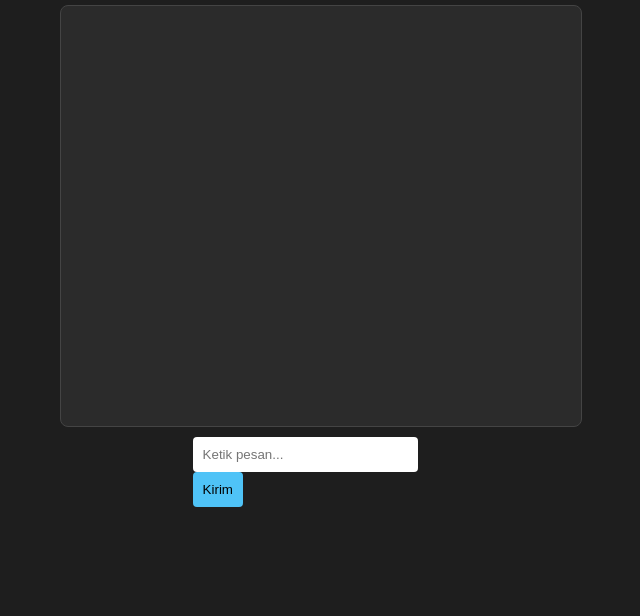
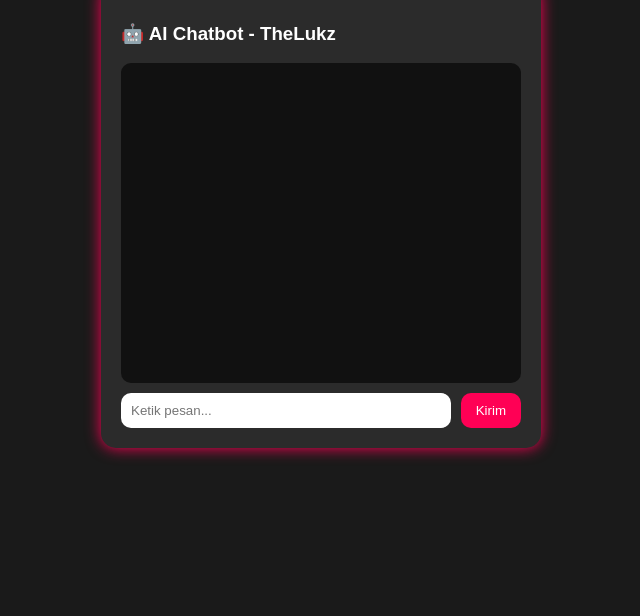
Before and after one commit to TheLukzStore/chatbot, a website: page index.html in a window 1280 px wide. Shown: the part 184-800 px from the top of the page, without its empty margins (319-959 px from the left). Drawn offline with Linux system fonts and the light colour scheme.

Commit message:
Refactor HTML structure and update styles

```diff
--- a/index.html
+++ b/index.html
@@ -1,56 +1,99 @@
 <!DOCTYPE html>
 <html lang="id">
 <head>
-  <meta charset="UTF-8" />
-  <meta name="viewport" content="width=device-width, initial-scale=1.0" />
-  <title>🤖 AI Chatbot - TheLukz</title>
+  <meta charset="UTF-8">
+  <meta name="viewport" content="width=device-width, initial-scale=1.0">
+  <title>TheLukz Chatbot 🤖</title>
   <style>
-    body { font-family: sans-serif; background:#1e1e1e; color:#fff; display:flex; flex-direction:column; align-items:center; justify-content:center; min-height:100vh; margin:0; }
-    #chat { width: 90%; max-width: 500px; border: 1px solid #444; border-radius:8px; padding:10px; background:#2b2b2b; overflow-y:auto; height:400px; }
-    .message { margin:5px 0; }
-    .user { color:#4fc3f7; }
-    .bot { color:#ffb74d; }
-    input { width:80%; padding:10px; border-radius:4px; border:none; margin-right:5px; }
-    button { padding:10px; border:none; border-radius:4px; background:#4fc3f7; color:#000; cursor:pointer; }
+    body {
+      background-color: #1a1a1a;
+      color: white;
+      font-family: 'Poppins', sans-serif;
+      display: flex;
+      flex-direction: column;
+      height: 100vh;
+      margin: 0;
+      align-items: center;
+      justify-content: center;
+    }
+    .chat-box {
+      width: 90%;
+      max-width: 400px;
+      background: #2b2b2b;
+      padding: 20px;
+      border-radius: 15px;
+      box-shadow: 0 0 15px #ff0055;
+    }
+    .messages {
+      height: 300px;
+      overflow-y: auto;
+      padding: 10px;
+      background: #111;
+      border-radius: 10px;
+      margin-bottom: 10px;
+    }
+    .input-area {
+      display: flex;
+      gap: 10px;
+    }
+    input {
+      flex: 1;
+      padding: 10px;
+      border-radius: 10px;
+      border: none;
+    }
+    button {
+      background: #ff0055;
+      border: none;
+      padding: 10px 15px;
+      border-radius: 10px;
+      color: white;
+      cursor: pointer;
+    }
+    button:hover {
+      background: #ff3366;
+    }
   </style>
 </head>
 <body>
-  <h1>🤖 AI Chatbot - TheLukz</h1>
-  <div id="chat"></div>
-  <div style="margin-top:10px;">
-    <input type="text" id="message" placeholder="Ketik pesan..." />
-    <button onclick="sendMessage()">Kirim</button>
+  <div class="chat-box">
+    <h3>🤖 AI Chatbot - TheLukz</h3>
+    <div class="messages" id="messages"></div>
+    <div class="input-area">
+      <input type="text" id="userInput" placeholder="Ketik pesan..." />
+      <button onclick="sendMessage()">Kirim</button>
+    </div>
   </div>
 
   <script>
-    const chatDiv = document.getElementById('chat');
+    async function sendMessage() {
+      const input = document.getElementById('userInput');
+      const message = input.value.trim();
+      if (!message) return;
 
-    async function sendMessage() {
-      const input = document.getElementById('message');
-      const msg = input.value.trim();
-      if (!msg) return;
-      addMessage(msg, 'user');
+      addMessage(`🧑‍💻 Kamu: ${message}`);
       input.value = '';
 
       try {
-        const res = await fetch('/.netlify/functions/chat', {
+        const res = await fetch('/api/chat', {
           method: 'POST',
           headers: { 'Content-Type': 'application/json' },
-          body: JSON.stringify({ message: msg })
+          body: JSON.stringify({ message })
         });
+
         const data = await res.json();
-        addMessage(data.reply, 'bot');
+        addMessage(`🤖 Bot: ${data.reply}`);
       } catch (err) {
-        addMessage('⚠️ Gagal mengirim pesan.', 'bot');
+        addMessage('❌ Gagal terhubung ke server.');
       }
     }
 
-    function addMessage(msg, sender) {
-      const p = document.createElement('div');
-      p.className = 'message ' + sender;
-      p.textContent = msg;
-      chatDiv.appendChild(p);
-      chatDiv.scrollTop = chatDiv.scrollHeight;
+    function addMessage(text) {
+      const box = document.getElementById('messages');
+      const div = document.createElement('div');
+      div.textContent = text;
+      box.appendChild(div);
+      box.scrollTop = box.scrollHeight;
     }
   </script>
 </body>
```
